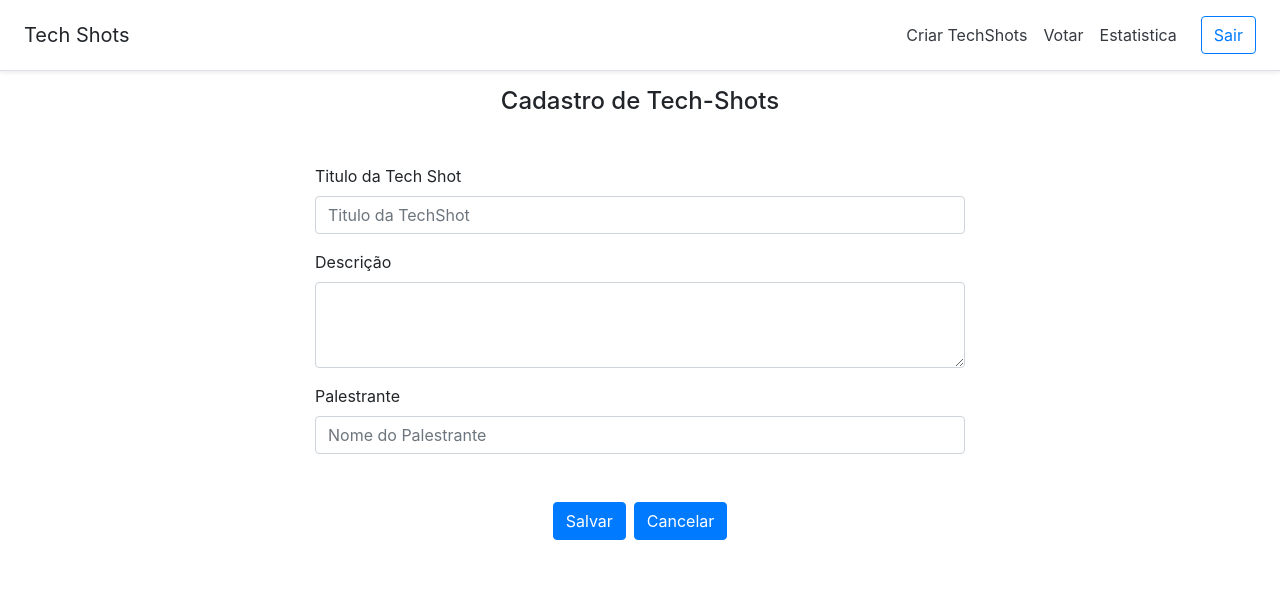
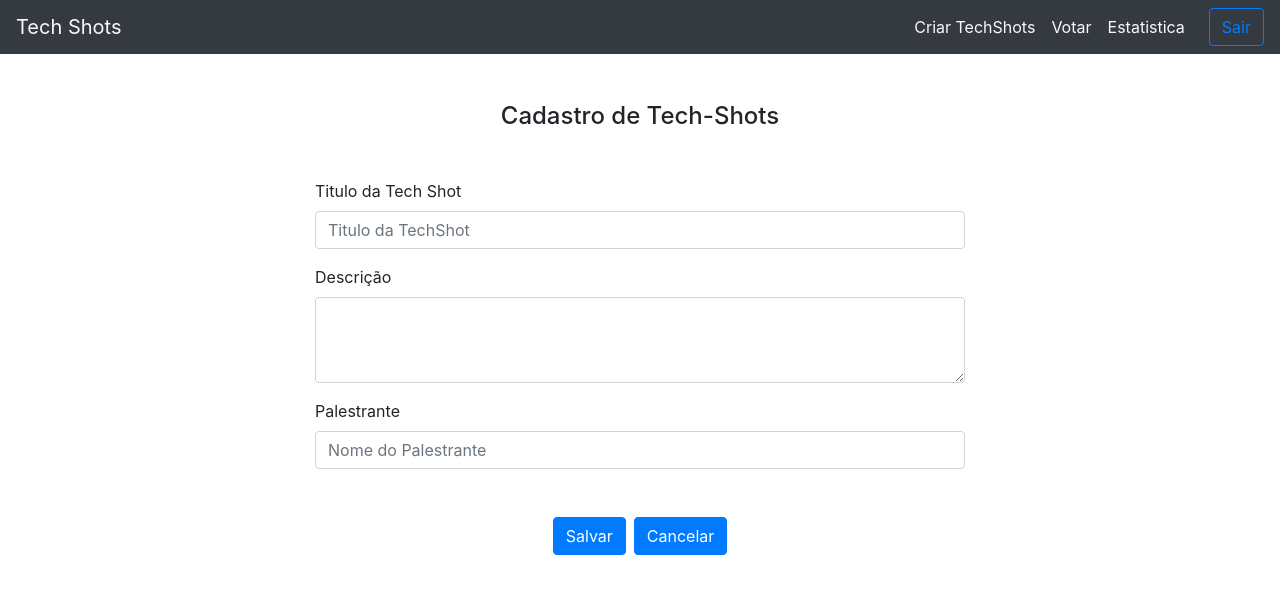
Before and after one commit to gnangelo/ProjetoAngularTechShots, an Angular app: page /cadastrar-techshots in a window 1280 px wide. Shown: the top 594 px of the page. Built offline with nearby package versions, Linux system fonts and the light colour scheme.

Commit message:
correção layout

```diff
--- a/src/app/app.component.html
+++ b/src/app/app.component.html
@@ -1,20 +1,20 @@
 <header>
-    <div class="d-flex flex-column flex-md-row align-items-center p-3 px-md-4 mb-3 bg-white border-bottom shadow-sm">
-        <h5 class="my-0 mr-md-auto font-weight-normal" [routerLink]="['/']">Tech Shots</h5>
+  <nav class="navbar navbar-dark bg-dark">
+        <h5 class="my-0 mr-md-auto font-weight-normal text-light" [routerLink]="['/']">Tech Shots</h5>
         <nav class="my-2 my-md-0 mr-md-3">
           <!-- <a class="p-2 text-dark" [routerLink]="['login']">Logar</a> -->
-          <a class="p-2 text-dark" [routerLink]="['cadastrar-techshots']">Criar TechShots</a>
-          <a class="p-2 text-dark" [routerLink]="['votar-techshots']">Votar</a>
-          <a class="p-2 text-dark" [routerLink]="['listar-techshots']">Estatistica</a>
+          <a class="p-2 text-light" [routerLink]="['cadastrar-techshots']">Criar TechShots</a>
+          <a class="p-2 text-light" [routerLink]="['votar-techshots']">Votar</a>
+          <a class="p-2 text-light" [routerLink]="['listar-techshots']">Estatistica</a>
 
         </nav>
         <a class="btn btn-outline-primary" [routerLink]="['/']">Sair</a>
-      </div>
+  </nav>
 
 </header>
 
 <main>
-  <div class="container">
+  <div class="container mt-5">
     <router-outlet></router-outlet>
   </div>
 </main>
--- a/src/app/cadastrar-techshots/cadastrar-techshots.component.html
+++ b/src/app/cadastrar-techshots/cadastrar-techshots.component.html
@@ -3,7 +3,7 @@
         <div class="container criar-centro ">
             <div class="col-md-12">
 
-                <h4 class="text-center">Cadastro de Tech-Shots</h4>
+                <h4 class="text-center mt-5">Cadastro de Tech-Shots</h4>
 
                 <form class="col-md-8 offset-md-2 mt-2" action="/techshots" method="POST">
 
--- a/src/app/listar-techshots/listar-techshots.component.html
+++ b/src/app/listar-techshots/listar-techshots.component.html
@@ -1,7 +1,5 @@
 <div class="container mt-3">
   <div class="col-md-12">
-
-    <h1 class="text-center">Tech Shots</h1>
 
     <div class="container col-md-12 mt-5">
 
--- a/src/app/login/login.component.html
+++ b/src/app/login/login.component.html
@@ -1,7 +1,7 @@
 <div class="col-md-10 container ">
     <div class="col-md-6 offset-md-3 login-centro">
 
-      <h3 class="text-center">Login de Usuário</h3>
+      <h3 class="text-center mt-5">Login de Usuário</h3>
 
       <form class="mt-2">
         <div class="form-group mt-5">
--- a/src/app/votar-techshots/votar-techshots.component.html
+++ b/src/app/votar-techshots/votar-techshots.component.html
@@ -2,7 +2,6 @@
 <div class="container mt-2S">
   <div class="col-md-12">
 
-    <h1 class="text-center">Tech Shots</h1>
 
     <div class="container col-md-12 mt-5">
 
@@ -16,7 +15,6 @@
                         <p class="card-text">Id: {{tech.id}}</p>
                         <p class="card-text">Descrição: {{tech.descricao}}</p>
                         <p class="card-title">Palestrante: {{tech.palestrante}}</p>
-                        <p class="card-title">Quantidade de votos: {{tech.numeroVotos}}</p>
                     </div>
                     <a href="#" class="btn btn-primary text-center">Votar</a>
                 </div>
```
